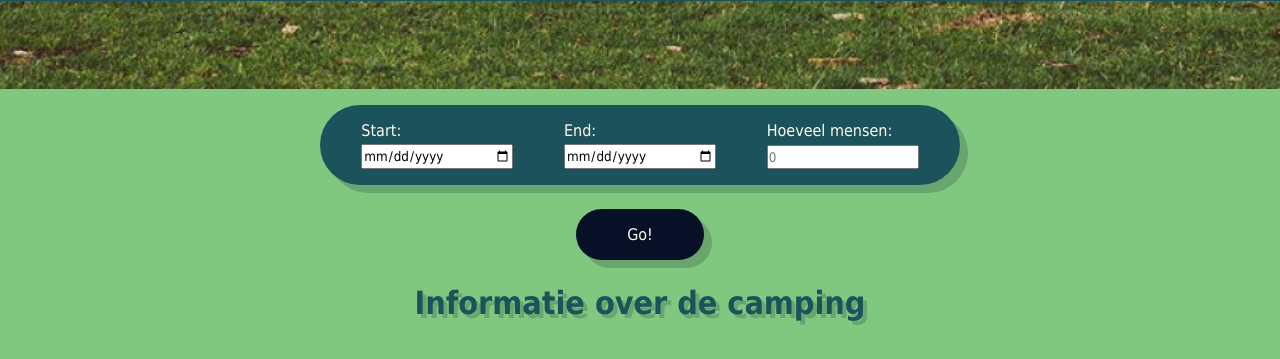
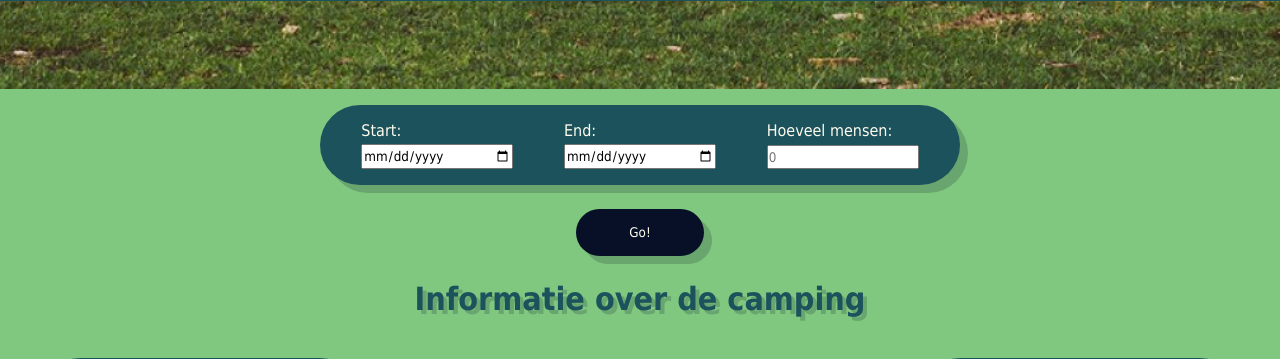
Before and after one commit to Sander470/Boer-Bert, a PHP site: page / in a window 1280 px wide. Shown: the part 799-1158 px from the top of the page. Run offline with PHP 8.4, Linux system fonts and the light colour scheme.

Commit message:
fixed forms

```diff
--- a/_index.php
+++ b/_index.php
@@ -6,7 +6,8 @@
     <meta name="viewport" content="width=device-width, initial-scale=1.0" />
     <link rel="stylesheet" href="style.css" />
     <title>
-    <?php global $title; echo $title; ?>
+        <?php global $title;
+        echo $title; ?>
     </title>
 </head>
 
@@ -18,23 +19,23 @@
             <h2 class="hero-subtitle">Vier vakantie met boer Bert!</h2>
         </div>
     </section>
-  <div class="bookHome1">
+    <form class="bookHome1">
         <div class="bookHome2">
-      <div class="start">
+            <div class="startDate">
                 <label for="start">Start:</label>
-        <input type="date" name="start">
+                <input type="date" name="start" id="start">
             </div>
-      <div class="end">
+            <div class="endDate">
                 <label for="end">End:</label>
-        <input type="date" name="end">
+                <input type="date" name="end" id="end">
             </div>
-      <div class="people">
+            <div class="peopleAmount">
                 <label for="quantity">Hoeveel mensen:</label>
                 <input type="number" id="quantity" name="quantity" min="1" max="10" placeholder="0">
             </div>
         </div>
-    <a class="submit" type="submit" href="book.html">Go!</a>
-  </div>
+        <button class="submit" type="submit" href="book.html">Go!</button>
+    </form>
     <section class="infoHome">
         <div class="title">Informatie over de camping</div>
         <div class="cards">
@@ -90,6 +91,4 @@
             </div>
         </div>
     </section>
-</body>
-
-</html>
+    n>
--- a/style.css
+++ b/style.css
@@ -164,7 +164,7 @@ body {
   margin: 2svh;
   box-shadow: 1svh 1svh #07102630;
 }
-.start, .end, .people{
+.startDate, .endDate, .peopleAmount{
   display: grid;
   width:25%;
 }
```
Lines whose indentation alone changed are shown as unchanged.
